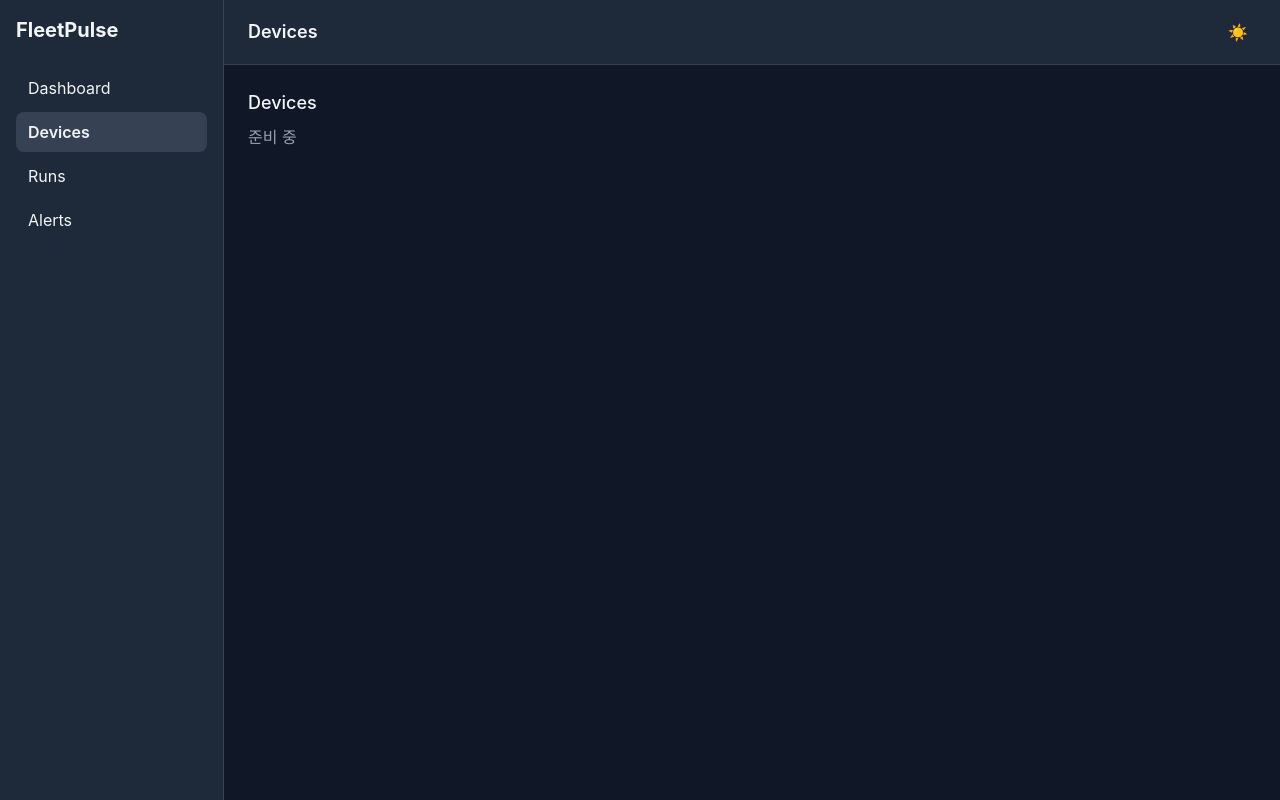
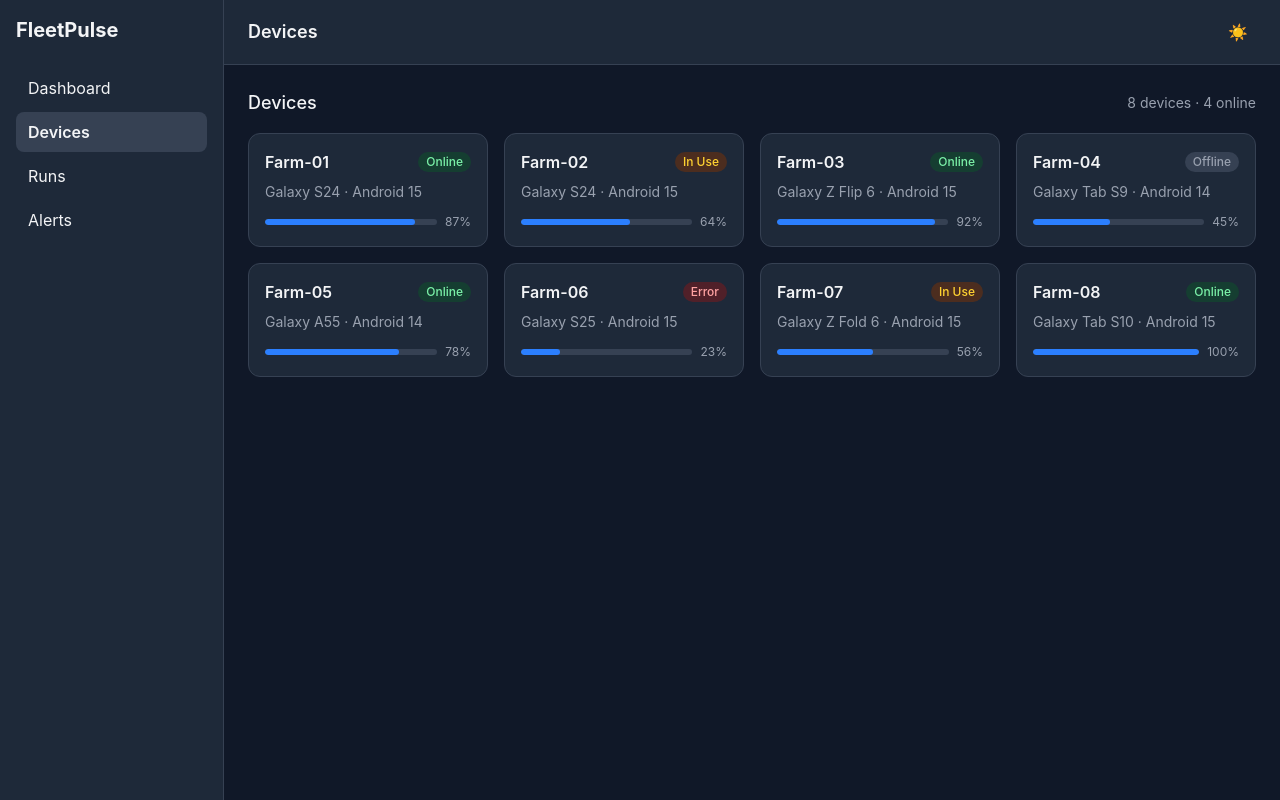
Before and after one commit to ahreumshindev-hash/fleetpulse, a Vue app: page /devices in a window 1280 px wide. Built offline with nearby package versions, Linux system fonts and the light colour scheme; the HTML template or start-up script is replaced by a standard one.

Commit message:
feat: session 4 - device grid view)

```diff
--- /dev/null
+++ b/src/components/DeviceCard.vue
@@ -0,0 +1,56 @@
+<script setup lang="ts">
+import { computed } from 'vue'
+import type { Device, DeviceStatus } from '@/types'
+
+const props = defineProps<{
+  device: Device
+  selected: boolean
+}>()
+
+const emit = defineEmits<{
+  select: [id: string]
+}>()
+
+const statusStyles: Record<DeviceStatus, string> = {
+  online: 'bg-green-100 text-green-700 dark:bg-green-900/50 dark:text-green-300',
+  busy: 'bg-amber-100 text-amber-700 dark:bg-amber-900/50 dark:text-amber-300',
+  offline: 'bg-gray-100 text-gray-500 dark:bg-gray-700 dark:text-gray-400',
+  error: 'bg-red-100 text-red-700 dark:bg-red-900/50 dark:text-red-300',
+}
+
+const statusLabel: Record<DeviceStatus, string> = {
+  online: 'Online',
+  busy: 'In Use',
+  offline: 'Offline',
+  error: 'Error',
+}
+
+const statusClass = computed(() => statusStyles[props.device.status])
+</script>
+<template>
+  <button
+    @click="emit('select', device.id)"
+    :class="[
+      'text-left rounded-xl border p-4 transition-all hover:shadow-md',
+      selected
+        ? 'border-blue-500 ring-2 ring-blue-500/30 bg-white dark:bg-gray-800'
+        : 'border-gray-200 dark:border-gray-700 bg-white dark:bg-gray-800',
+    ]"
+  >
+    <div class="flex items-center justify-between mb-2">
+      <h3 class="font-semibold">{{ device.name }}</h3>
+      <span :class="['text-xs px-2 py-0.5 rounded-full font-medium', statusClass]">
+        {{ statusLabel[device.status] }}
+      </span>
+    </div>
+    <p class="text-sm text-gray-500 dark:text-gray-400">
+      {{ device.model }} · Android {{ device.osVersion }}
+    </p>
+    <div class="mt-3 flex items-center gap-2">
+      <div class="flex-1 h-1.5 rounded-full bg-gray-200 dark:bg-gray-700 overflow-hidden">
+        <div class="h-full rounded-full bg-blue-500" :style="{ width: `${device.battery}%` }" />
+      </div>
+      <span class="text-xs text-gray-500 dark:text-gray-400">{{ device.battery }}%</span>
+    </div>
+  </button>
+</template>
--- a/src/views/DevicesView.vue
+++ b/src/views/DevicesView.vue
@@ -1,6 +1,25 @@
+<script setup lang="ts">
+import { useDeviceStore } from '@/stores/devices'
+import DeviceCard from '@/components/DeviceCard.vue'
+
+const devicesStore = useDeviceStore()
+</script>
 <template>
   <div>
-    <h3 class="text-lg font-medium mb-2">Devices</h3>
-    <p class="text-gray-500 dark:text-gray-400">준비 중</p>
+    <div class="flex items-center justify-between mb-4">
+      <h3 class="text-lg font-medium">Devices</h3>
+      <p class="text-sm text-gray-500 dark:text-gray-400">
+        {{ devicesStore.deviceCount }} devices · {{ devicesStore.onlineDevices.length }} online
+      </p>
+    </div>
+    <div class="grid grid-cols-1 sm:grid-cols-2 lg:grid-cols-3 xl:grid-cols-4 gap-4">
+      <DeviceCard
+        v-for="device in devicesStore.devices"
+        :key="device.id"
+        :device="device"
+        :selected="devicesStore.selectedDeviceId === device.id"
+        @select="devicesStore.selectDevice"
+      />
+    </div>
   </div>
 </template>
```
